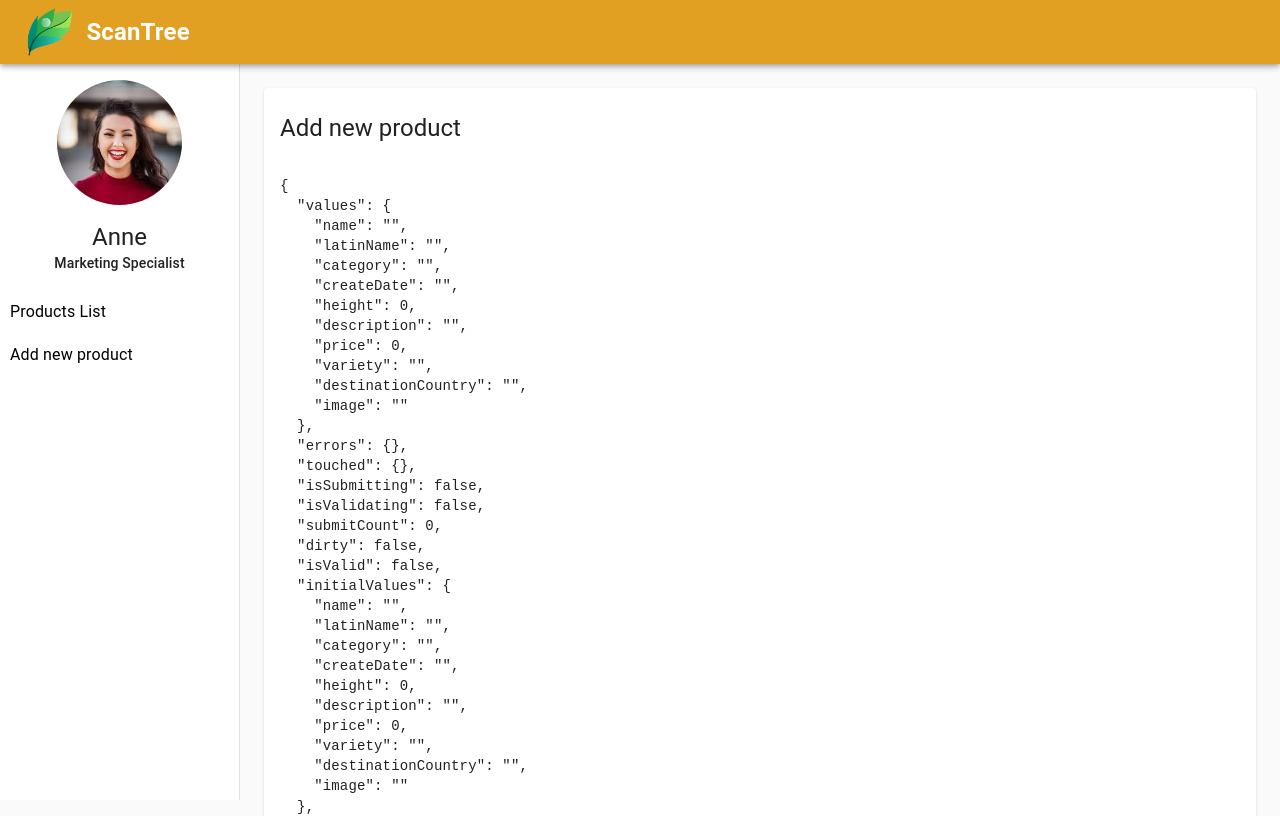
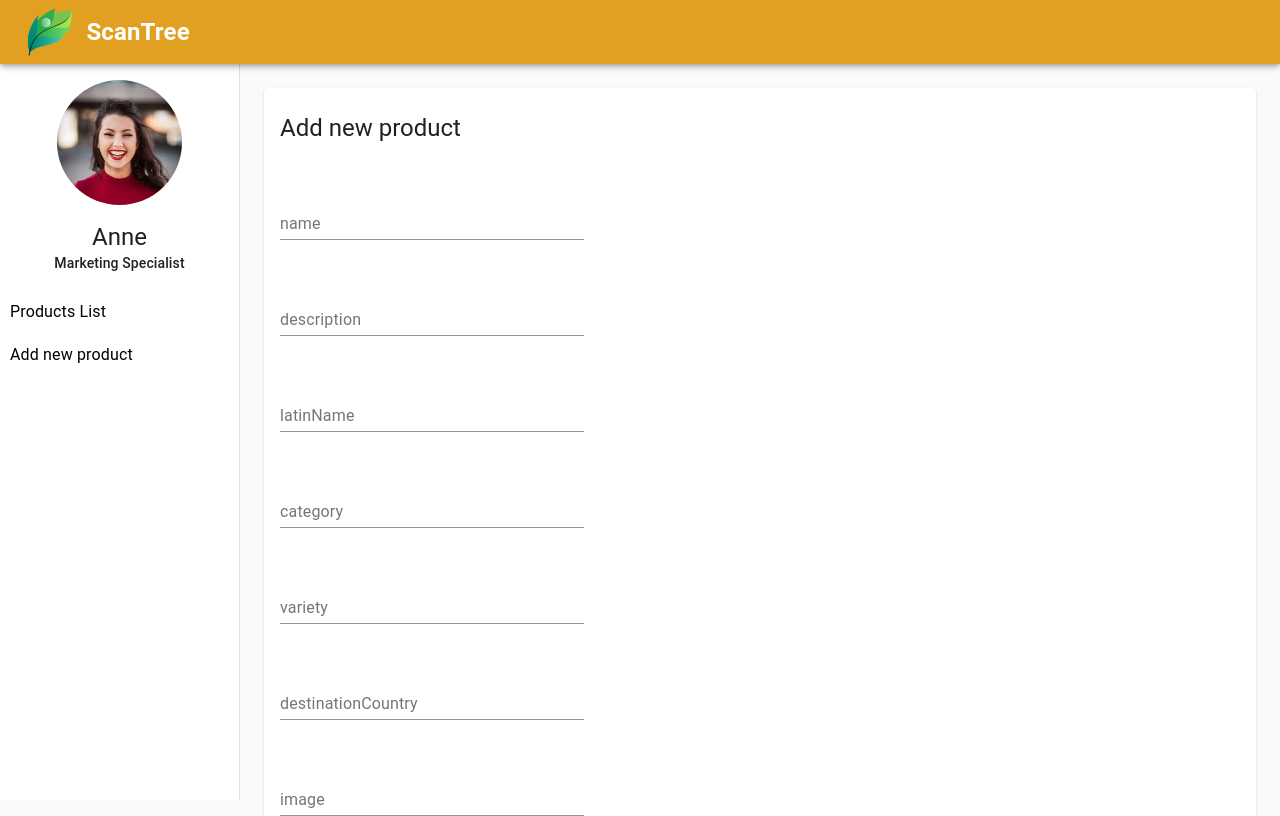
Before and after one commit to mrszympek/scan-tree, a React (Create React App) app in the folder web/: page /add-product in a window 1280 px wide. Shown: the top 816 px of the page. Built offline with nearby package versions, Linux system fonts and the light colour scheme.

Commit message:
remove dev utils

```diff
--- a/web/src/app/addProcuct/AddProduct.tsx
+++ b/web/src/app/addProcuct/AddProduct.tsx
@@ -174,11 +174,6 @@ export const AddProduct = () => {
         validationSchema={ addProductSchema }
         render={ (formikBag: FormikProps<ProductValues>) => (
           <Form>
-						<pre>
-							{
-                JSON.stringify(formikBag, null, 2)
-              }
-						</pre>
             <Grid
               container
               spacing={ 3 }
```
